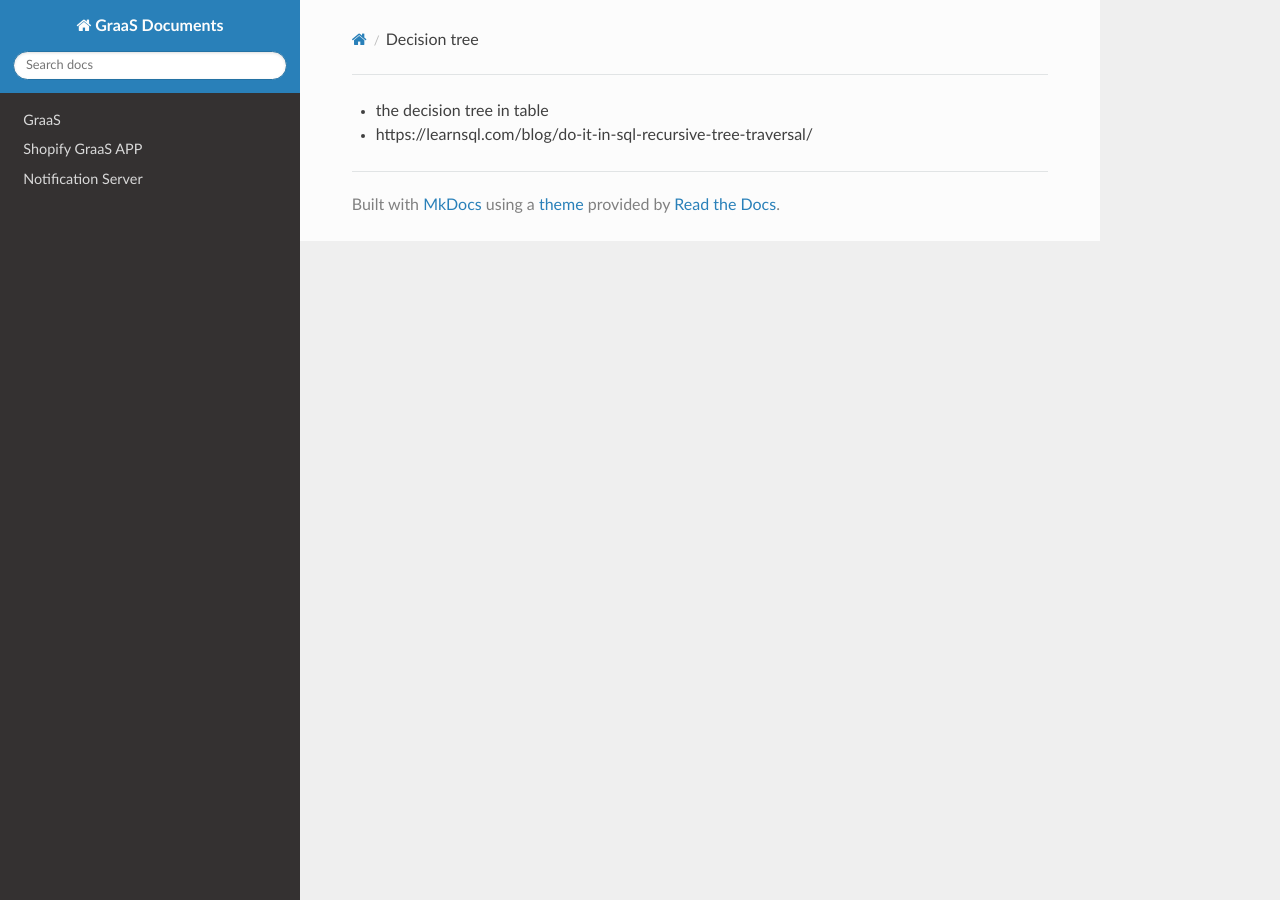
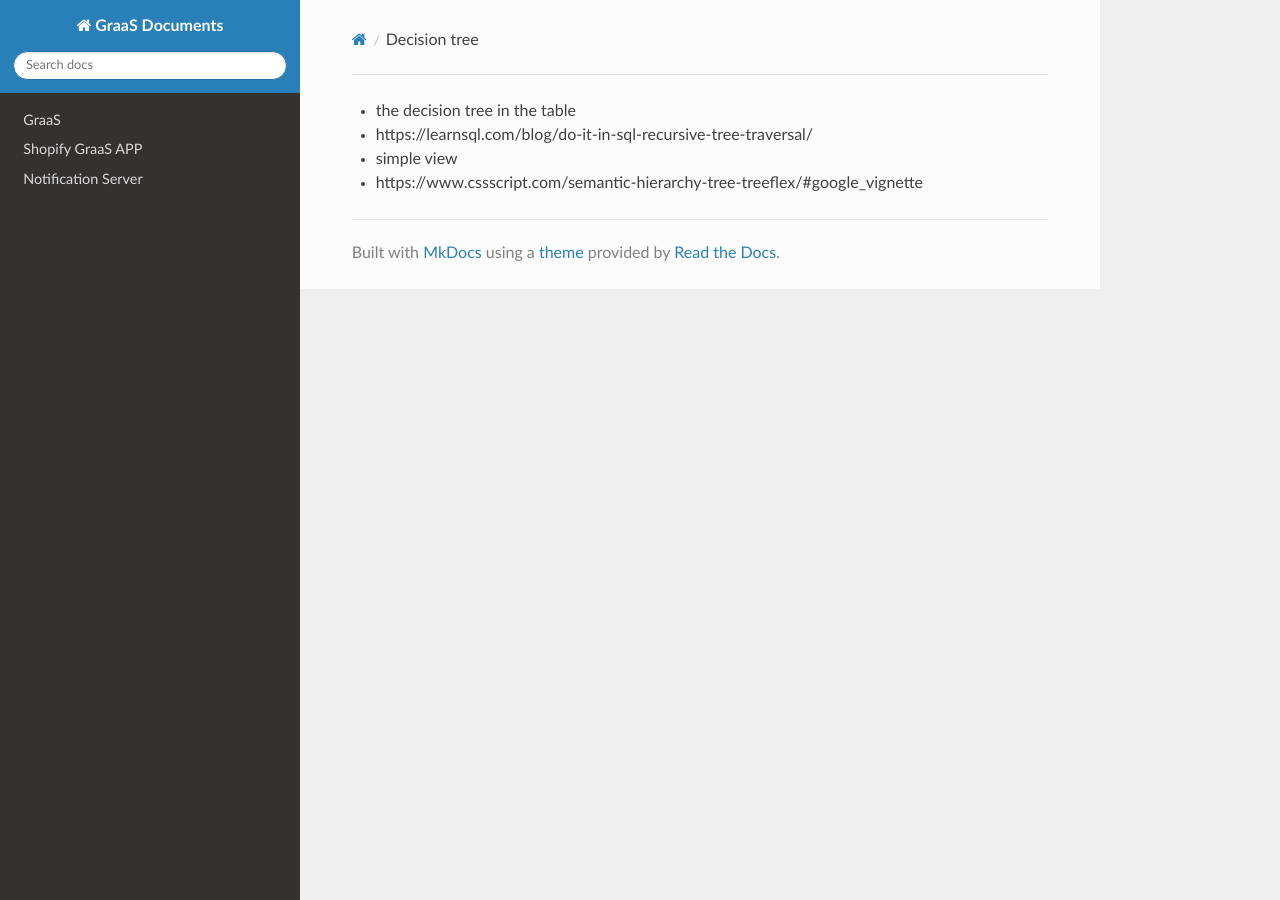
Before and after one commit to venkat-sia/techdocuments, an MkDocs documentation site: the page built from docs/decision_tree.md, in a window 1280 px wide. Built offline with MkDocs 1.6.1, drawn with Linux system fonts in a browser that asks for light colours; nearby versions of some CDN libraries.

Commit message:
Update decision_tree.md

```diff
--- a/docs/decision_tree.md
+++ b/docs/decision_tree.md
@@ -1,2 +1,4 @@
-- the decision tree in table
+- the decision tree in the table
   - https://learnsql.com/blog/do-it-in-sql-recursive-tree-traversal/
+- simple view
+   - https://www.cssscript.com/semantic-hierarchy-tree-treeflex/#google_vignette
```
